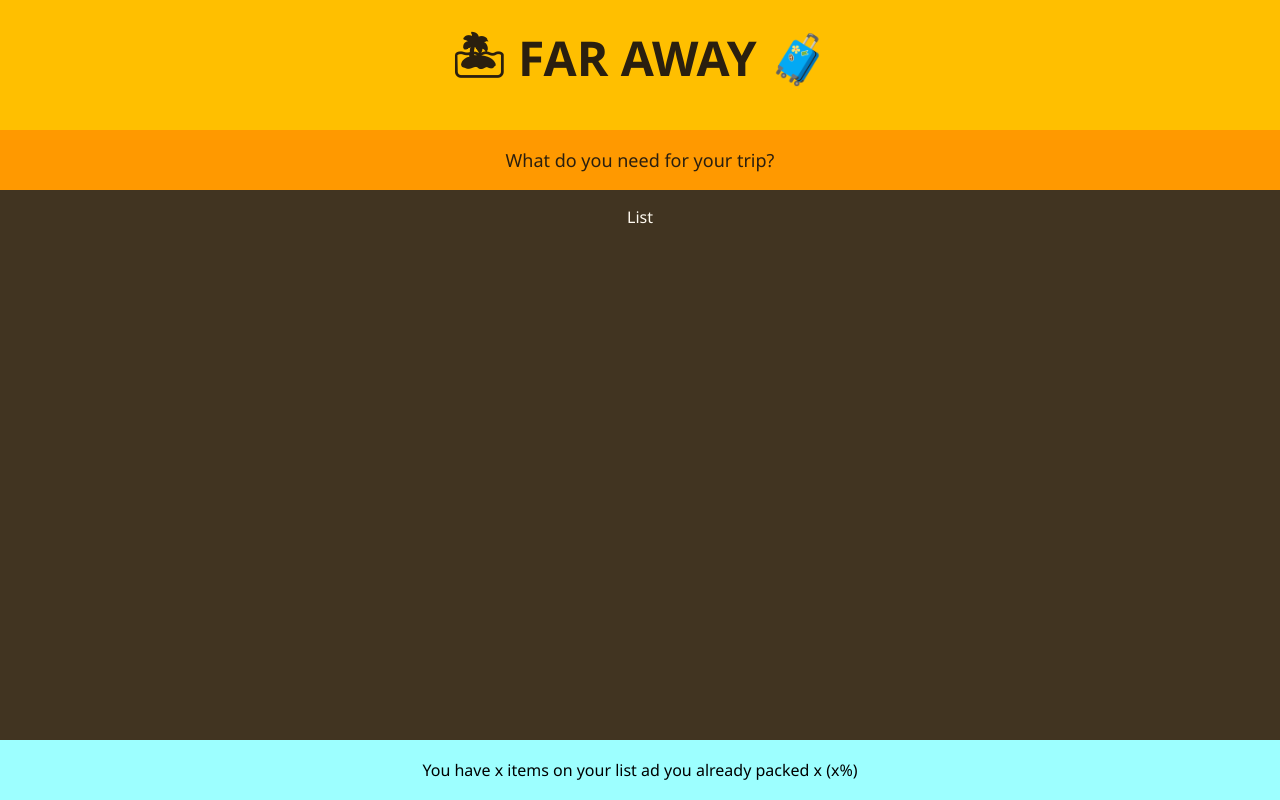
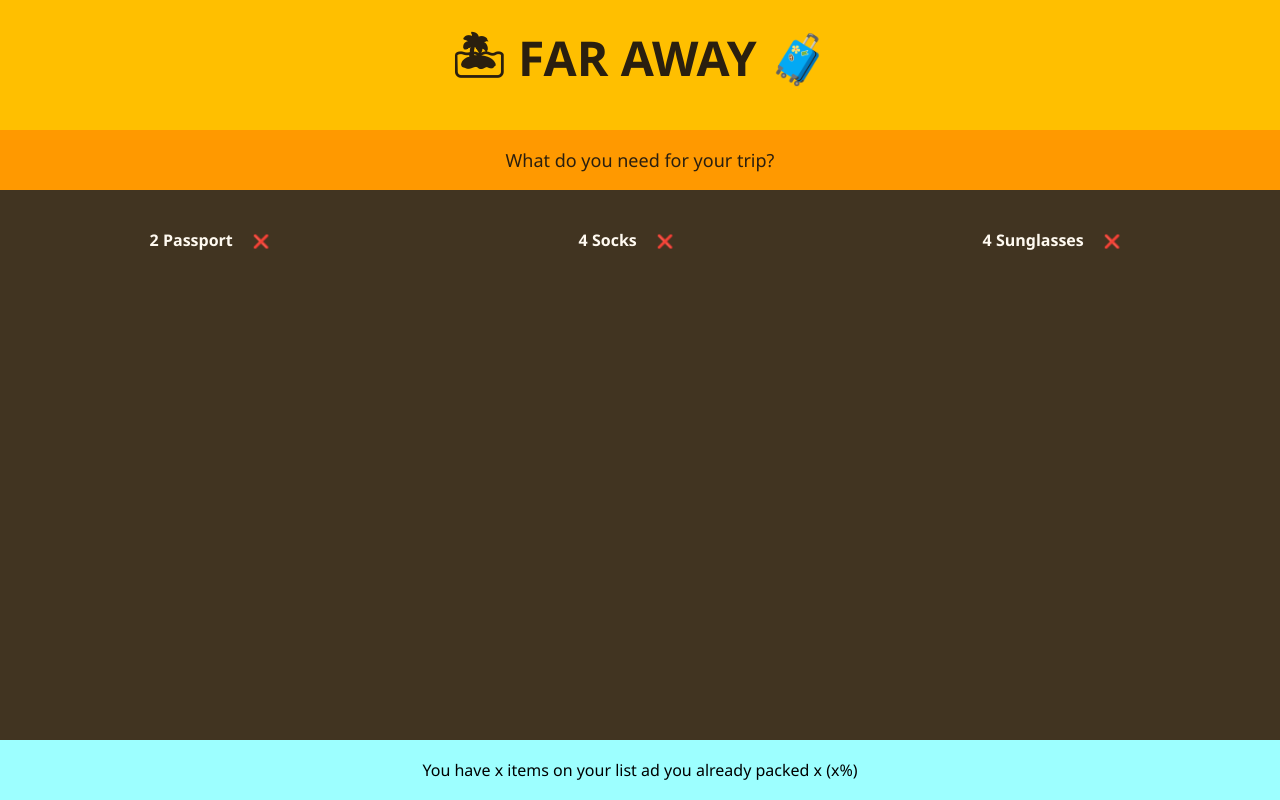
Before and after one commit to alisajad001/travel-list, a React (Vite) app: page / in a window 1280 px wide. Built offline with nearby package versions, Linux system fonts and the light colour scheme.

Commit message:
Add: Item component

```diff
--- /dev/null
+++ b/src/components/Item.jsx
@@ -0,0 +1,12 @@
+function Item({ item }) {
+  return (
+    <li className="item">
+      <span>
+        {item.quantitiy} {item.description}
+      </span>
+      <button>❌</button>
+    </li>
+  );
+}
+
+export default Item;
--- a/src/components/PackingList.jsx
+++ b/src/components/PackingList.jsx
@@ -1,5 +1,19 @@
+const initialItems = [
+  { id: 1, description: "Passport", quantitiy: 2, packed: false },
+  { id: 1, description: "Socks", quantitiy: 4, packed: false },
+  { id: 1, description: "Sunglasses", quantitiy: 4, packed: false },
+];
+
+import Item from "./Item";
+
 function PackingList() {
-  return <div className="pack-list">List</div>;
+  return (
+    <ul className="pack-list">
+      {initialItems.map((item, key) => {
+        return <Item key={key} item={item} />;
+      })}
+    </ul>
+  );
 }
 
 export default PackingList;
--- a/src/index.css
+++ b/src/index.css
@@ -3,6 +3,10 @@
   padding: 0;
   box-sizing: border-box;
   font-family: "Segoe UI", sans-serif;
+}
+
+li {
+  list-style: none;
 }
 
 .app {
@@ -42,11 +46,28 @@
 .pack-list {
   width: 100%;
   display: flex;
-  justify-content: center;
-  padding: 1rem;
+  flex-wrap: wrap;
+  justify-content: space-around;
+  padding: 2rem 0;
   height: calc(100vh - 250px);
   background-color: rgb(65, 52, 33);
   color: rgb(255, 250, 241);
+}
+
+.item {
+  font-weight: 600;
+}
+
+.item button {
+  border: none;
+  margin-left: 10px;
+  background: none;
+  cursor: pointer;
+  padding: 10px;
+}
+
+item.packed {
+  text-decoration: line-through;
 }
 
 .stats {
```
